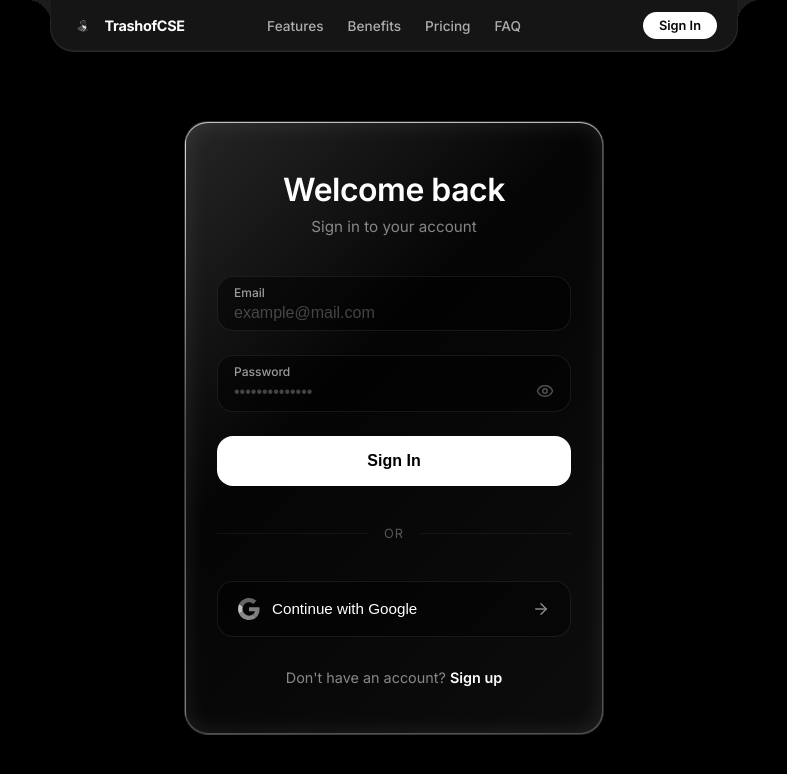
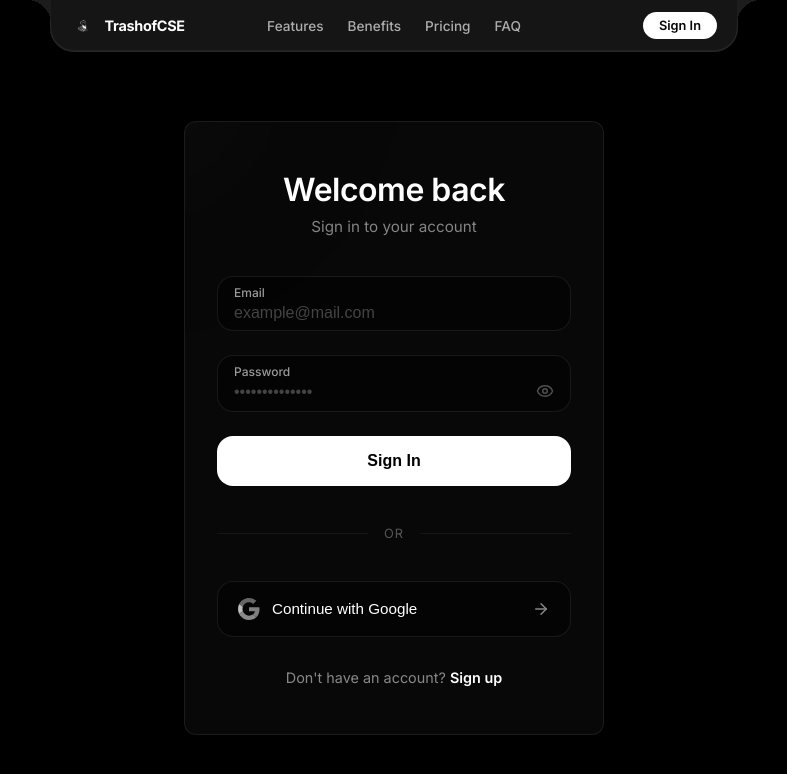
Before and after one commit to mongooseintown/TrashofCSE-Project, a React (Vite) app in the folder frontend/: page /login in a window 1280 px wide. Shown: the top 774 px of the page, without its empty margins (246-1033 px from the left). Built offline with nearby package versions, Linux system fonts and the light colour scheme.

Commit message:
style: revert cards to standard normal design, remove glassmorphism

```diff
--- a/frontend/src/index.css
+++ b/frontend/src/index.css
@@ -147,16 +147,10 @@ body {
 .contrib-modal-content,
 .post-creator-card,
 .sad-locked-overlay {
-  background: linear-gradient(135deg, rgba(255, 255, 255, 0.15) 0%, rgba(255, 255, 255, 0.02) 40%, rgba(255, 255, 255, 0.05) 100%) !important;
-  backdrop-filter: blur(1000px) !important;
-  -webkit-backdrop-filter: blur(1000px) !important;
-  border-radius: 24px !important;
-  border: 1px solid rgba(255, 255, 255, 0.15) !important;
-  box-shadow:
-    0 12px 40px rgba(0, 0, 0, 0.2),
-    inset 0 0 0 1px rgba(255, 255, 255, 0.25),
-    inset 0 0 24px rgba(255, 255, 255, 0.1),
-    inset 0 1px 0 rgba(255, 255, 255, 0.6) !important;
+  background: var(--card-bg) !important;
+  border-radius: 12px !important;
+  border: 1px solid var(--card-border) !important;
+  box-shadow: 0 4px 12px rgba(0, 0, 0, 0.1) !important;
   position: relative !important;
   overflow: hidden !important;
 }
@@ -166,95 +160,3 @@ body {
   width: 240px !important;
   height: 360px !important;
 }
-
-.glass-card::before,
-.product-card::before,
-.dashboard-card::before,
-.shared-hub-card::before,
-.register-card::before,
-.login-card::before,
-.profile-sidebar-card::before,
-.profile-settings-card::before,
-.stat-card::before,
-.mod-content-card::before,
-.note-image-card::before,
-.note-card::before,
-.feed-card::before,
-.post-card::before,
-.creator-card::before,
-.student-card::before,
-.profile-card::before,
-.modal-card::before,
-.modal-content::before,
-.lp-cta-card::before,
-.lp-testimonial-card::before,
-.lp-pricing-card::before,
-.lp-faq-item::before,
-.lp-dashboard-mockup::before,
-.lp-form-mockup::before,
-.lp-filter-mockup::before,
-.timeline-content::before,
-.contrib-modal-content::before,
-.post-creator-card::before,
-.sad-locked-overlay::before {
-  content: '' !important;
-  position: absolute !important;
-  top: 0 !important;
-  left: 0 !important;
-  right: 0 !important;
-  height: 1px !important;
-  background: linear-gradient(
-    90deg,
-    transparent,
-    rgba(255, 255, 255, 0.8),
-    transparent
-  ) !important;
-  z-index: 10 !important;
-  pointer-events: none !important;
-}
-
-.glass-card::after,
-.product-card::after,
-.dashboard-card::after,
-.shared-hub-card::after,
-.register-card::after,
-.login-card::after,
-.profile-sidebar-card::after,
-.profile-settings-card::after,
-.stat-card::after,
-.mod-content-card::after,
-.note-image-card::after,
-.note-card::after,
-.feed-card::after,
-.post-card::after,
-.creator-card::after,
-.student-card::after,
-.profile-card::after,
-.modal-card::after,
-.modal-content::after,
-.lp-cta-card::after,
-.lp-testimonial-card::after,
-.lp-pricing-card::after,
-.lp-faq-item::after,
-.lp-dashboard-mockup::after,
-.lp-form-mockup::after,
-.lp-filter-mockup::after,
-.timeline-content::after,
-.contrib-modal-content::after,
-.post-creator-card::after,
-.sad-locked-overlay::after {
-  content: '' !important;
-  position: absolute !important;
-  top: 0 !important;
-  left: 0 !important;
-  width: 1px !important;
-  height: 100% !important;
-  background: linear-gradient(
-    180deg,
-    rgba(255, 255, 255, 0.8),
-    transparent,
-    rgba(255, 255, 255, 0.3)
-  ) !important;
-  z-index: 10 !important;
-  pointer-events: none !important;
-}
```
